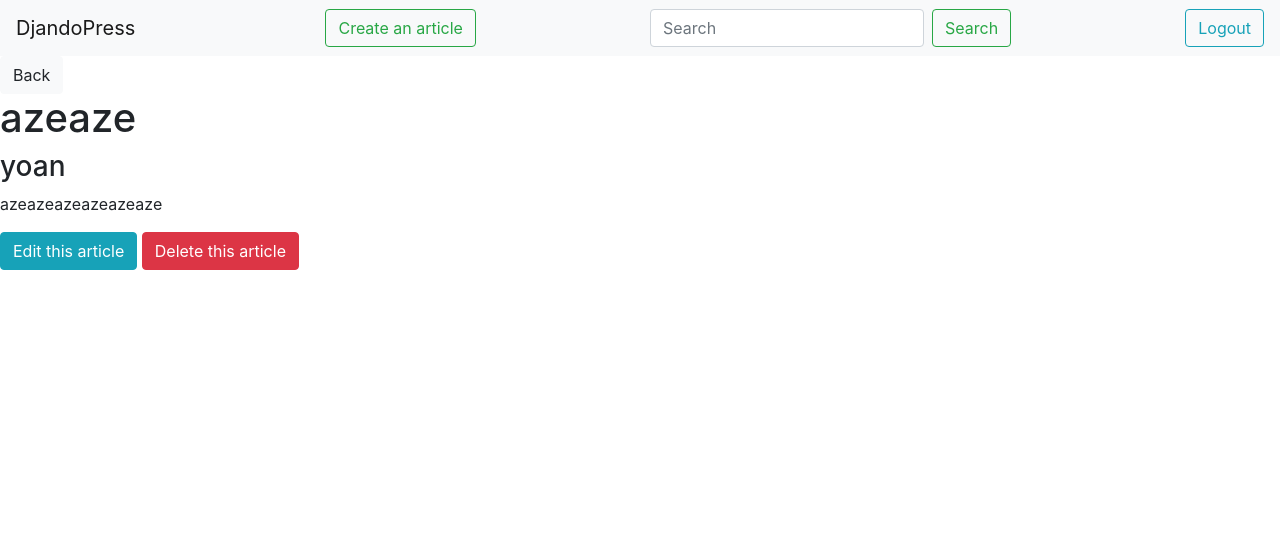
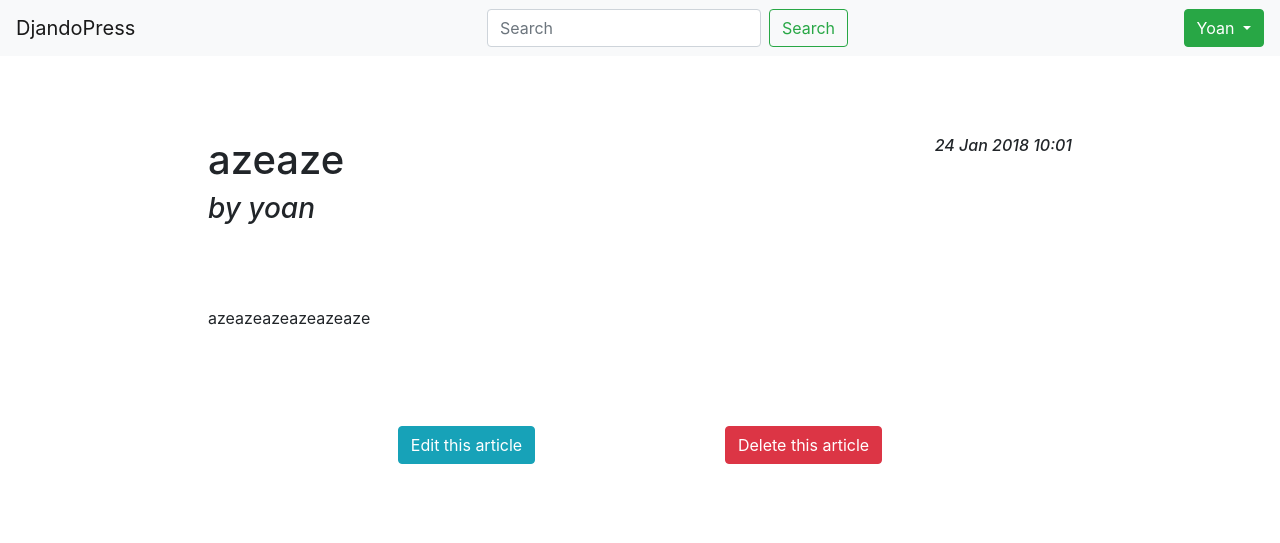
Before and after one commit to byoan/djangoPress, a Django app: page /2 in a window 1280 px wide. Shown: the top 543 px of the page. Run offline with Django 3.2, Linux system fonts and the light colour scheme; a user stored in the database is signed in; data comes from the database, SQL or seed files in the repository; some libraries are stand-ins or nearby versions.

Commit message:
Add some basic styles to the app

```diff
--- a/static/common/styles.css
+++ b/static/common/styles.css
@@ -1,5 +1,10 @@
 html, body {
     height:100%;
+}
+main {
+    display: flex;
+    flex-direction: row;
+    justify-content: center;
 }
 .mainContainer {
     display: flex;
@@ -14,3 +19,66 @@ html, body {
     flex-direction: column;
     justify-content: center;
 }
+.dropdown-menu {
+    right: 0!important;
+    left: inherit!important;
+}
+.articleContainer {
+    display: flex;
+    flex-direction: column;
+    box-shadow: 0 15px 35px 5px rgba(50,50,93,.1), 0 5px 15px rgba(0,0,0,.07);
+    padding: 3rem;
+    width: 75%;
+    margin: 2rem;
+}
+.articleDetailsContainer {
+    display: flex;
+    flex-direction: column;
+    padding: 3rem;
+    width: 75%;
+    margin: 2rem;
+}
+.articleButtonsContainer {
+    display: flex;
+    flex-direction: row;
+    justify-content: space-evenly;
+    margin-top: 5rem;
+}
+.homePageContainer {
+    display: flex;
+    flex-direction: column;
+    width: 100%;
+    align-items: center;
+}
+.homePageContainer .articleContainer {
+    width: 60%;
+    transition: all .15s ease;
+    box-shadow: 0 7px 14px rgba(50,50,93,.1),0 3px 6px rgba(0,0,0,.08);
+}
+.homePageContainer .articleContainer:hover {
+    transform: translateY(1px);
+    box-shadow: 0 15px 35px 5px rgba(50,50,93,.1), 0 5px 15px rgba(0,0,0,.07);
+    cursor: pointer;
+}
+a.articleContent {
+    color: #212529;
+    outline: 0;
+    text-decoration: none;
+}
+a.articleContent:hover, a.articleContent:active, a.articleContent:focus {
+    outline: 0;
+}
+.articleDate {
+    float: right;
+    font-size: 1rem;
+}
+.articleContentContainer {
+    margin-top: 5rem;
+    word-wrap: break-word;
+}
+.homePageContainer h1 {
+    margin-top: 1rem;
+}
+.errorlist {
+    background-color: #dc3545;
+}
--- a/templates/article.html
+++ b/templates/article.html
@@ -1,16 +1,22 @@
 {% load i18n %}
 {% include 'head.html' %}
     <main>
-        <a class="btn btn-light" href="{% url 'index' %}">{% trans 'Back' %}</a>
-        <article>
-            <h1>{{ object.title }}</h1>
-            <h3>{{ object.author }}</h3>
-            <p>
-                {{ object.content }}
-            </p>
-        </article>
-        <a class="btn btn-info" href="{% url 'updateArticle' pk=object.pk %}">{% trans 'Edit this article' %}</a>
-        <a class="btn btn-danger" href="{% url 'deleteArticle' pk=object.pk %}">{% trans 'Delete this article' %}</a>
+        <div class="articleDetailsContainer">
+            <article class="articleContent">
+                <h1>{{ object.title }} <em class="articleDate">{{ object.created_at|date:"d M Y h:m" }}</em></h1>
+                <h3><i>{% trans 'by' %} {{ object.author }}</i></h3>
+                <p class="articleContentContainer">
+                    {{ object.content }}
+                </p>
+            </article>
+
+            {% if object.author.id == user.id %}
+                <aside class="articleButtonsContainer">
+                    <a class="btn btn-info" href="{% url 'updateArticle' pk=object.pk %}">{% trans 'Edit this article' %}</a>
+                    <a class="btn btn-danger" href="{% url 'deleteArticle' pk=object.pk %}">{% trans 'Delete this article' %}</a>
+                </aside>
+            {% endif %}
+        </div>
     </main>
 </body>
 </html>
--- a/templates/articleCreateForm.html
+++ b/templates/articleCreateForm.html
@@ -3,7 +3,7 @@
         <a href="{% url 'index' %}">{% trans 'Back' %}</a>
          <form action="" method="post">{% csrf_token %}
             {{ form.as_p }}
-            <input type="submit" value="Update" />
+            <input type="submit" value="{% trans 'Create' %}" />
         </form>
     </main>
 </body>
--- a/templates/head.html
+++ b/templates/head.html
@@ -6,24 +6,36 @@
     <link rel="stylesheet" href="https://maxcdn.bootstrapcdn.com/bootstrap/4.0.0/css/bootstrap.min.css" integrity="sha384-Gn5384xqQ1aoWXA+058RXPxPg6fy4IWvTNh0E263XmFcJlSAwiGgFAW/dAiS6JXm" crossorigin="anonymous">
     <link rel="stylesheet" href="{% static "styles.css" %}">
     <title>Djangopressss</title>
+
+    <script src="https://code.jquery.com/jquery-3.2.1.slim.min.js" integrity="sha384-KJ3o2DKtIkvYIK3UENzmM7KCkRr/rE9/Qpg6aAZGJwFDMVNA/GpGFF93hXpG5KkN" crossorigin="anonymous"></script>
+    <script src="https://cdnjs.cloudflare.com/ajax/libs/popper.js/1.12.9/umd/popper.min.js" integrity="sha384-ApNbgh9B+Y1QKtv3Rn7W3mgPxhU9K/ScQsAP7hUibX39j7fakFPskvXusvfa0b4Q" crossorigin="anonymous"></script>
+    <script src="https://maxcdn.bootstrapcdn.com/bootstrap/4.0.0/js/bootstrap.min.js" integrity="sha384-JZR6Spejh4U02d8jOt6vLEHfe/JQGiRRSQQxSfFWpi1MquVdAyjUar5+76PVCmYl" crossorigin="anonymous"></script>
 </head>
 <body>
 
     <nav class="navbar navbar-light bg-light justify-content-between">
         <a class="navbar-brand" href="{% url 'index' %}">DjandoPress</a>
-        {% if user.is_authenticated %}
-            <a href="{% url 'createArticle' %}"><button class="btn btn-outline-success">{% trans 'Create an article' %}</button></a>
-        {% endif %}
         <form class="form-inline">
             <input class="form-control mr-sm-2" type="search" placeholder="Search" aria-label="Search">
             <button class="btn btn-outline-success my-2 my-sm-0" type="submit">Search</button>
         </form>
         <div>
             {% if user.is_authenticated %}
-                <a href="{% url 'logout' %}"><button class="btn btn-outline-info">{% trans 'Logout' %}</button></a>
+                <div class="btn-group">
+                    <button type="button" class="btn btn-success dropdown-toggle" data-toggle="dropdown" aria-haspopup="true" aria-expanded="false">
+                        {{ user|capfirst }}
+                    </button>
+                    <div class="dropdown-menu dropdown-menu-right">
+                        <a class="dropdown-item" href="{% url 'createArticle' %}">{% trans 'Create an article' %}</a>
+                        <a class="dropdown-item" href="{% url 'profile' pk=user.id %}">{% trans 'My account' %}</a>
+                        <div class="dropdown-divider"></div>
+                        <a href="{% url 'logout' %}" class="dropdown-item">{% trans 'Logout' %}</a>
+                    </div>
+                </div>
             {% else %}
                 <a href="{% url 'login' %}"><button class="btn btn-outline-info">{% trans 'Login' %}</button></a>
                 <a href="{% url 'register' %}"><button class="btn btn-outline-danger">{% trans 'Register' %}</button></a>
             {% endif %}
         </div>
+
     </nav>
```
Also changed, not shown: templates/home.html (+22 -8 lines), templates/profile.html (added, +17 -0 lines).
